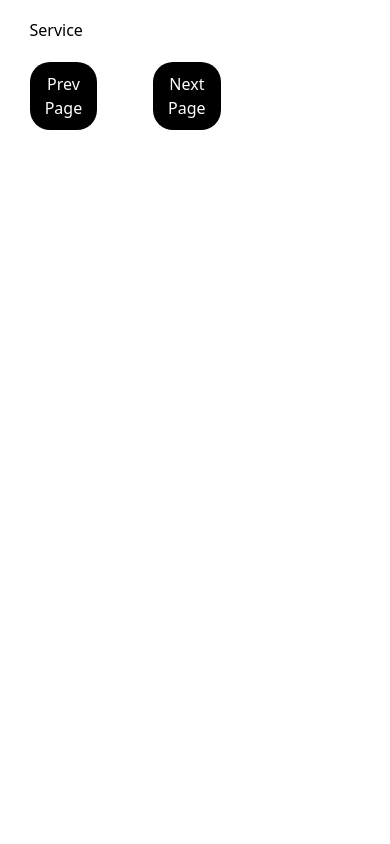
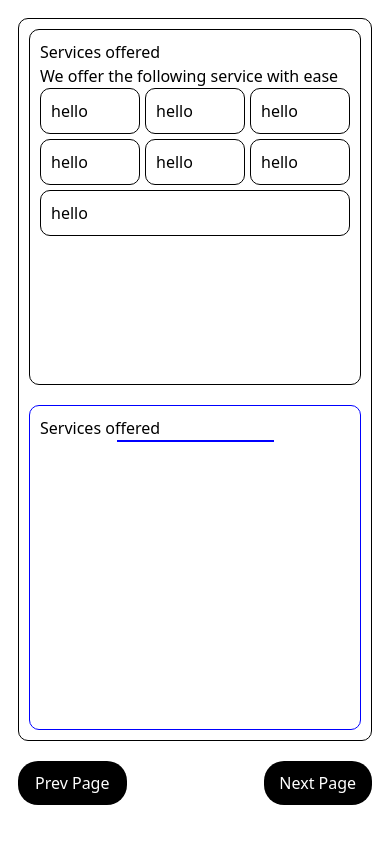
Before and after one commit to developer866/My_World, a React (Vite) app: page /Services in a window 390 px wide. Built offline with nearby package versions, Linux system fonts and the light colour scheme.

Commit message:
built Service page

```diff
--- a/src/App.css
+++ b/src/App.css
@@ -6,13 +6,15 @@
   position: relative;
   margin: 0 auto;
 }
+
 @media (max-width: 768px) {
   .page-wrapper {
-    display: flex;
+    /* display: flex; */
     min-height: 80vh;
+    width: 100%;
   }
 }
-/* Your original container stays the same */
+/* Container to center content and limit max width */
 .container {
   max-width: 1200px;
   margin: 0 auto;
@@ -32,7 +34,6 @@
   margin-top: 20px;
 }
 
-
 .nav-button {
   padding: 10px;
   width: 25%;
@@ -42,7 +43,6 @@
   border-radius: 20px;
 }
 
-
 .nav-button:hover {
   background: grey;
   color: black;
--- a/src/Pages/Contact.jsx
+++ b/src/Pages/Contact.jsx
@@ -2,7 +2,7 @@ import React from 'react'
 
 function Contact() {
   return (
-    <div>Contact</div>
+    <div></div>
   )
 }
 
--- a/src/Pages/Project.css
+++ b/src/Pages/Project.css
@@ -2,6 +2,7 @@
   display: flex;
   min-height: 80vh;
   justify-content: space-between;
+  /* background-color: #f4f4f4; */
   /* margin-top: 30px; */
 }
 @media (max-width: 600px) {
@@ -19,7 +20,9 @@
   padding: 20px;
   /* font-size: 1.5rem; */
   color: #333;
-  border: 1px solid green;
+  background-color: #f4f4f4;
+  /* border: 1px solid green; */
+  border-radius: 10px;
   height: 80vh; /* lock container height */
   overflow-y: auto; /* enable page scroll */
   overflow-x: hidden; /* hide horizontal scroll */
@@ -39,7 +42,8 @@
   flex: 1;
   padding: 20px;
   background-color: #f4f4f4;
-  border: 1px solid blue;
+  /* border: 1px solid blue; */
+  border-radius: 10px;
   margin-right: 20px;
   /* max-width: 300px; */
 }
@@ -68,12 +72,18 @@ h4 {
   grid-template-columns: repeat(auto-fit, minmax(250px, 1fr));
 }
 .box {
-  border: 1px solid red;
+  /* border: 1px solid red; */
+  background: white;
+  border-radius: 10px;
   margin: 10px;
   display: flex;
   flex-direction: column;
   justify-content: space-between;
   padding: 10px;
+}
+.box:hover {
+  box-shadow: 0 4px 8px rgba(0, 0, 0, 0.1);
+  cursor: pointer;
 }
 @media (max-width: 600px) {
   .project-content-sub-container {
--- a/src/Pages/Project.jsx
+++ b/src/Pages/Project.jsx
@@ -1,6 +1,6 @@
 import { useState } from 'react'
 import './Project.css'
-import { motion } from 'framer-motion';
+import { motion, AnimatePresence } from "framer-motion";
 
 
 function Project() {
@@ -82,23 +82,43 @@ function Project() {
 
   const [selectedProject, setSelectedProject] = useState(null);
 
+
+
   return (
     <main className="project-page">
+
+
       <section className='project-aside'>
+        <AnimatePresence mode="wait">
           {!selectedProject ? (
-          <>
-            <h2>Project detaiils </h2>
-            <p>Select a project to view details </p>
-          </>
-        ) : (<>
+            <motion.div
+              key="empty"
+              initial={{ y: -20, opacity: 0 }}
+              animate={{ y: 0, opacity: 1 }}
+              exit={{ y: 20, opacity: 0 }}
+              transition={{ type: "spring", stiffness: 120, damping: 12 }}
+            >
+              <h2>Project details</h2>
+              <p>Select a project to view details</p>
+            </motion.div>
+          ) : (
+            <motion.div
+              key={selectedProject.id} // important for AnimatePresence to detect changes
+              initial={{ y: -20, opacity: 0 }}
+              animate={{ y: 0, opacity: 1 }}
+              exit={{ y: 20, opacity: 0 }}
+              transition={{ type: "spring", stiffness: 120, damping: 12 }}
+            >
               <p><span>Client:</span> {selectedProject.name}</p>
               <p><span>Review:</span> {selectedProject.review}</p>
               <p><span>Description:</span> {selectedProject.description}</p>
               <p><span>Price:</span> {selectedProject.price}</p>
               <p><span>Tech Stack:</span> {selectedProject.techStack.join(", ")}</p>
-        </>
+            </motion.div>
           )}
+        </AnimatePresence>
       </section>
+
       <section className='project-content'>
         <h2>
           Project Page
@@ -109,9 +129,17 @@ function Project() {
             <div className="box" key={client.id} onClick={() => setSelectedProject(client)}>
               <div>
 
-                <img src={client.img} alt="client image" />
+                <motion.img
+                  src={client.img}
+                  alt="client image"
+                  whileHover={{ scale: 1.1, rotate: 2 }}
+                  transition={{ type: "spring", stiffness: 300, damping: 20 }}
+                />
                 <h5>{client.name}</h5>
-                <p>{client.review}</p>
+                {/* <p>{client.review}</p> */}
+                <p>{client.description}</p>
+                <p>{client.techStack+ " "}</p>
+                <p>{client.price}</p>
               </div>
 
               <div className="navigation">
@@ -122,6 +150,8 @@ function Project() {
           ))}
         </div>
       </section>
+
+
     </main>
   )
 }
--- a/src/Pages/Service.jsx
+++ b/src/Pages/Service.jsx
@@ -1,8 +1,32 @@
 import React from 'react'
+import "./service.css"
 
 function Service() {
   return (
-    <div>Service</div>
+    <main className='service_container'>
+
+        <div className='aside-left'>
+          Services offered
+          <p>We offer the following service with ease</p>
+          <div className='left_service_container'>
+            <div className="service">hello</div>
+            <div className="service">hello</div>
+            <div className="service">hello</div>
+            <div className="service">hello</div>
+            <div className="service">hello</div>
+            <div className="service">hello</div>
+            <div className="service">hello</div>
+          </div>
+        </div>
+        <div className='content-right'>
+          Services offered
+          {/* glass morphorism that will show individaul service details */}
+          <div className='glass_card'>
+
+          </div>
+        </div>
+
+    </main>
   )
 }
 
--- /dev/null
+++ b/src/Pages/service.css
@@ -0,0 +1,60 @@
+p{
+    margin: 0;
+}
+.service_container {
+  /* background: black; */
+  min-height: 83vh;
+  border-radius: 10px;
+  /* color: white; */
+  padding: 10px;
+  display: flex;
+  border: 1px solid black;
+  flex-direction: row;
+  gap: 20px;
+}
+@media (max-width:600px){
+    .service_container{
+        flex-direction: column;
+    }
+}
+.aside-left {
+  border: 1px solid;
+  flex: 1;
+  border-radius: 10px;
+  padding: 10px;
+}
+.content-right {
+  border: 1px solid blue;
+  flex: 2;
+  border-radius: 10px;
+  padding: 10px;
+}
+.left_service_container {
+  display: flex;
+  flex-direction: column;
+  gap: 10px;
+  flex: 1;
+}
+@media (max-width: 600px) {
+  .left_service_container {
+    flex-direction: row;
+    flex-wrap: wrap;
+    gap: 5px;
+  }
+}
+.service {
+  border: 1px solid;
+  padding: 10px;
+  border-radius: 10px;
+}
+@media (max-width: 600px) {
+  .service {
+    flex:1 1 70px;
+  }
+}
+.glass_card {
+  border: 1px solid blue;
+  width: 50%;
+  margin: 0 auto;
+  height: 60%;
+}
```
Lines whose indentation alone changed are shown as unchanged.
